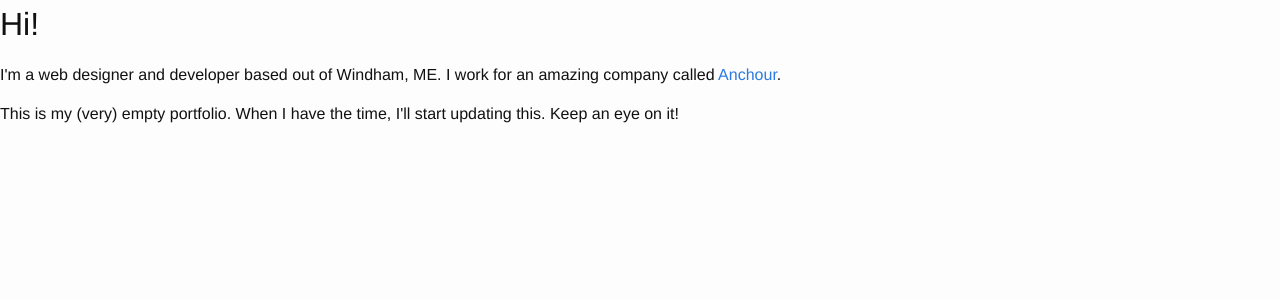
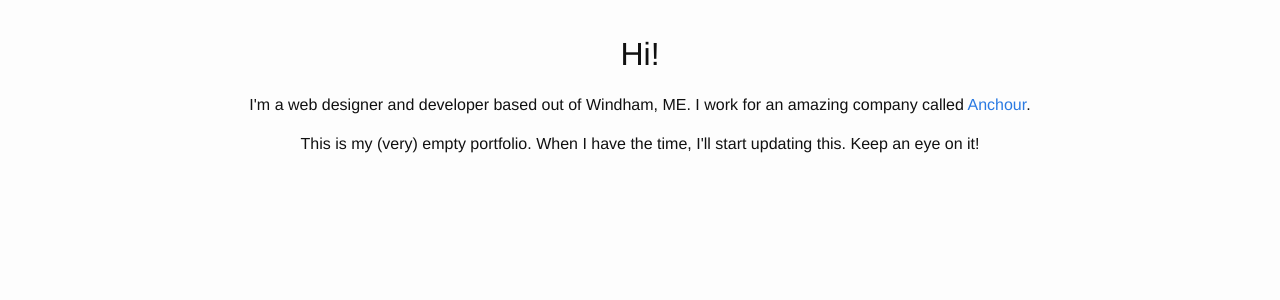
Before and after one commit to mrobit/mrobit.github.io, a Jekyll site: the page built from index.html, in a window 1280 px wide. Shown: the top 300 px of the page. Built offline with Jekyll 4.4.1, drawn with Linux system fonts in a browser that asks for light colours.

Commit message:
Minor inline styles for home page.

```diff
--- a/index.html
+++ b/index.html
@@ -2,6 +2,7 @@
 layout: front
 ---
 
+<div class="home-content-wrap" style="text-align: center; padding: 30px 15px;">
 	<h1>Hi!</h1>
 
 	<p>
@@ -10,3 +11,4 @@ layout: front
 	<p>
 	  This is my (very) empty portfolio. When I have the time, I'll start updating this. Keep an eye on it!
 	</p>
+</div>
```
Lines whose indentation alone changed are shown as unchanged.
